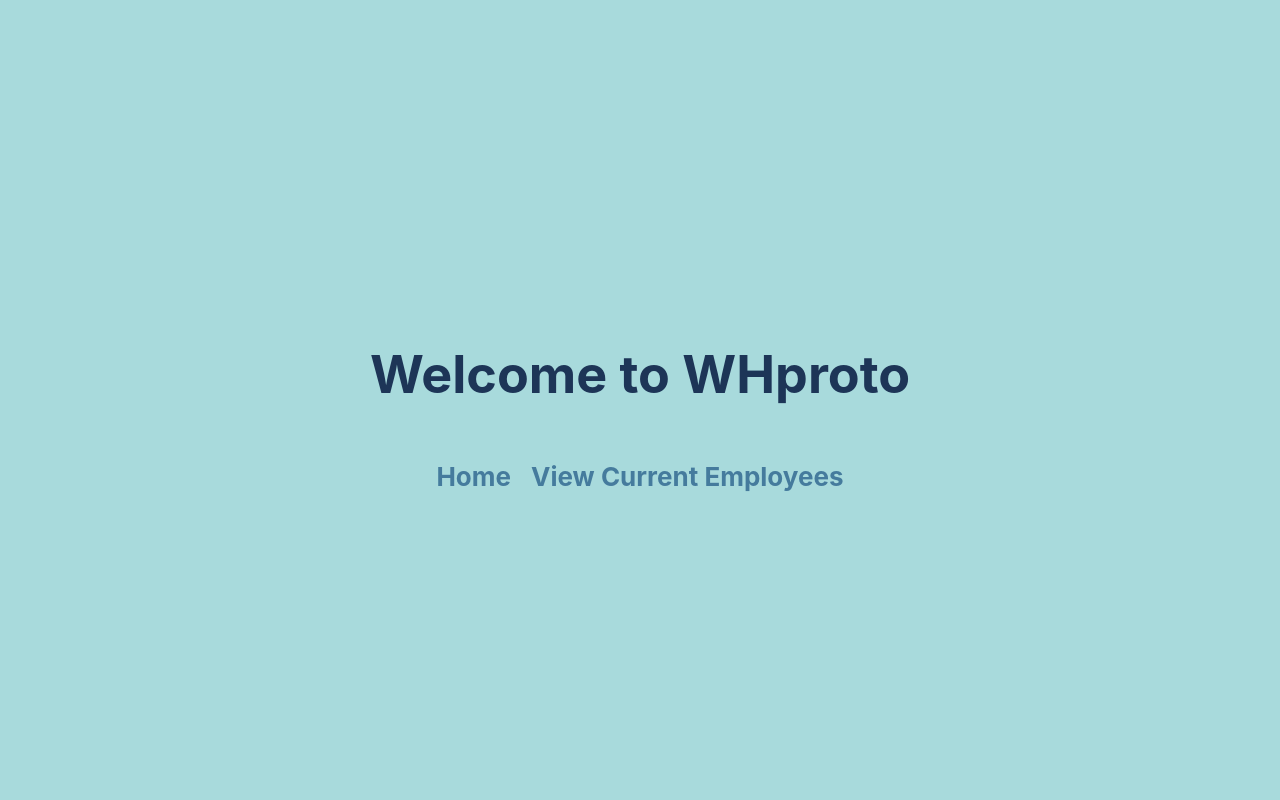
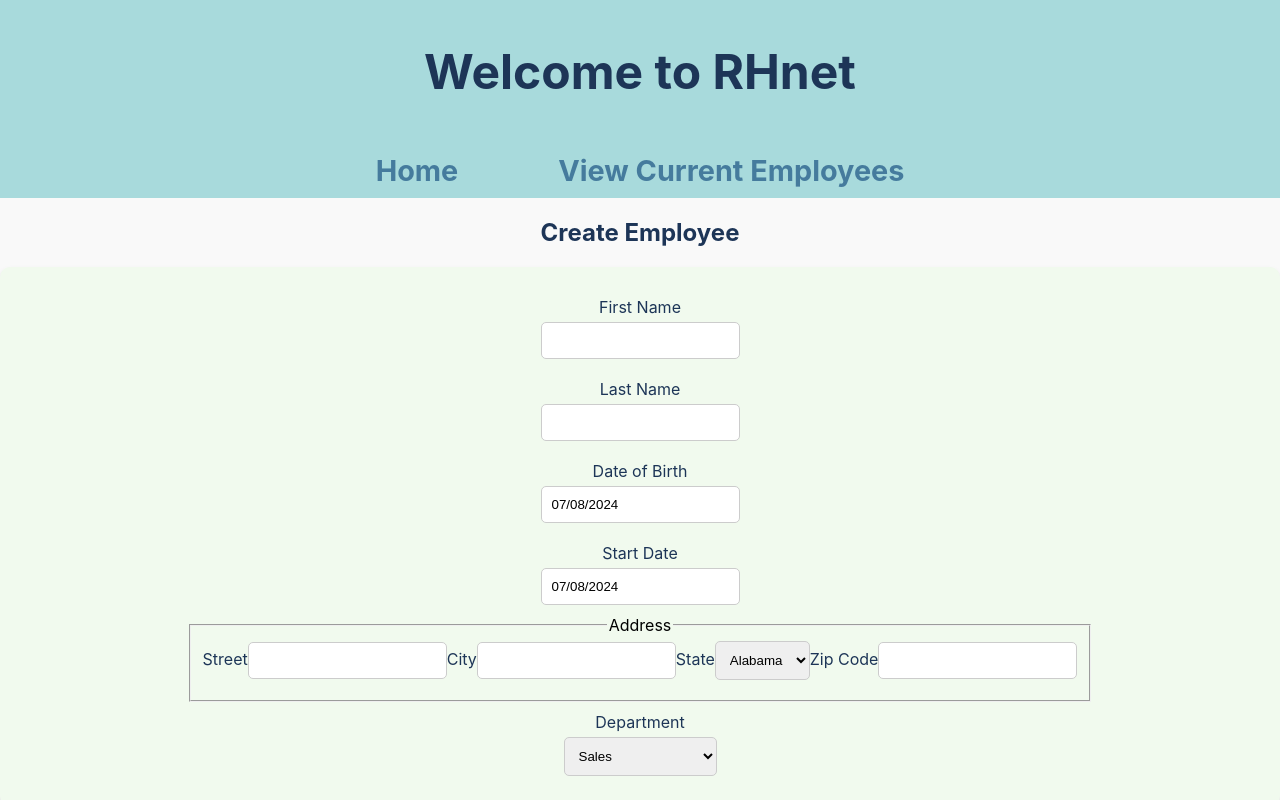
Before and after one commit to SupMBH/whproto-main, a React (Create React App) app: page / in a window 1280 px wide. Shown: the top 800 px of the page. Built offline with nearby package versions, Linux system fonts and the light colour scheme.

Commit message:
meilleur visuel 2

```diff
--- a/src/App.js
+++ b/src/App.js
@@ -9,7 +9,7 @@ function App() {
     <Router>
       <div className="App">
         <header className="App-header">
-          <h1>Welcome to WHproto</h1>
+          <h1>Welcome to RHnet</h1>
           <nav>
             <Link to="/">Home</Link>
             <Link to="/employees">View Current Employees</Link>
--- a/src/styles/index.css
+++ b/src/styles/index.css
@@ -16,24 +16,27 @@ code {
 
 .App-header {
   background-color: #a8dadc;
-  min-height: 100vh;
+  padding: 10px;
   display: flex;
   flex-direction: column;
   align-items: center;
   justify-content: center;
-  font-size: calc(10px + 2vmin);
+  font-size: calc(8px + 2vmin);
   color: #1d3557;
 }
 
 nav {
   margin-top: 20px;
+  display: flex;
+  justify-content: center;
+  gap: 100px; /* Ajuster la valeur pour plus d'espace */
 }
 
 nav a {
   color: #457b9d;
-  margin: 0 10px;
   text-decoration: none;
   font-weight: bold;
+  font-size: 1.2em; /* Ajuster la taille de la police */
 }
 
 nav a:hover {
@@ -82,8 +85,8 @@ button:hover {
 }
 
 table {
-  width: 100%;
-  margin-top: 20px;
+  width: 80%;
+  margin: 20px auto;
   border-collapse: collapse;
 }
 
```
